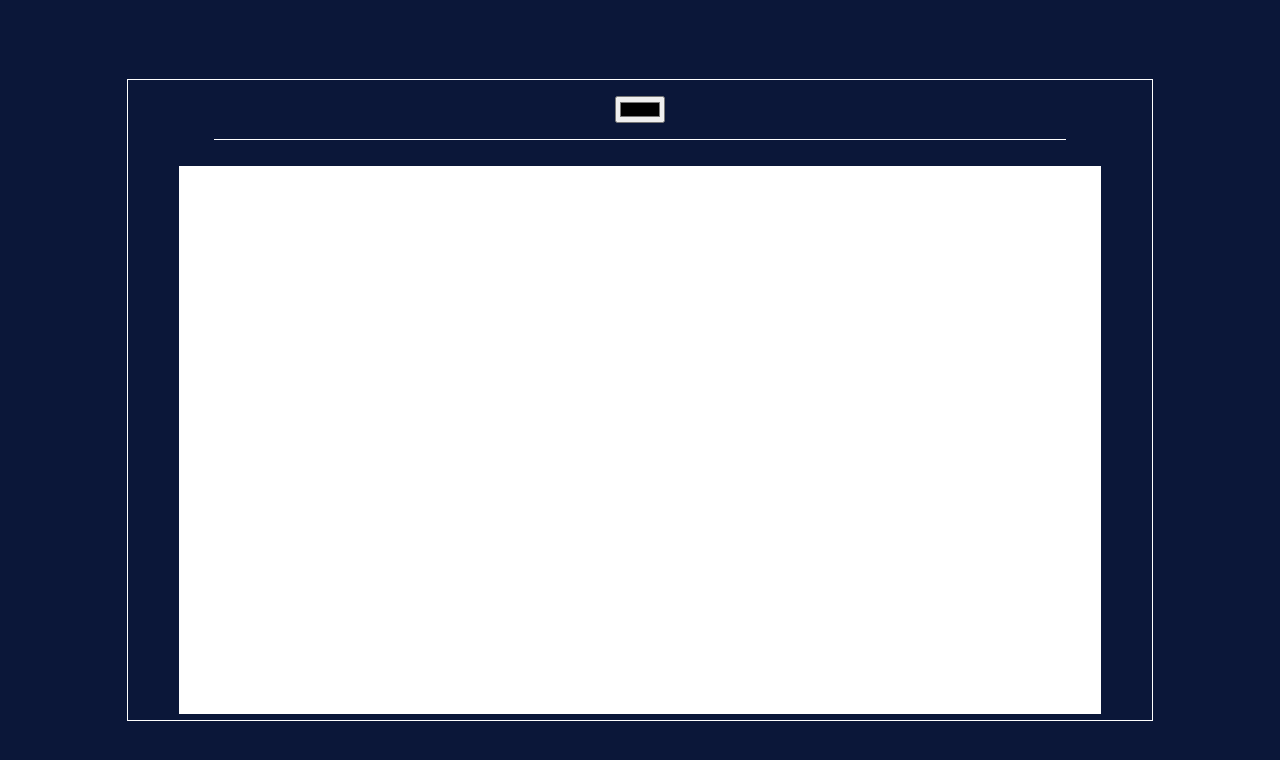
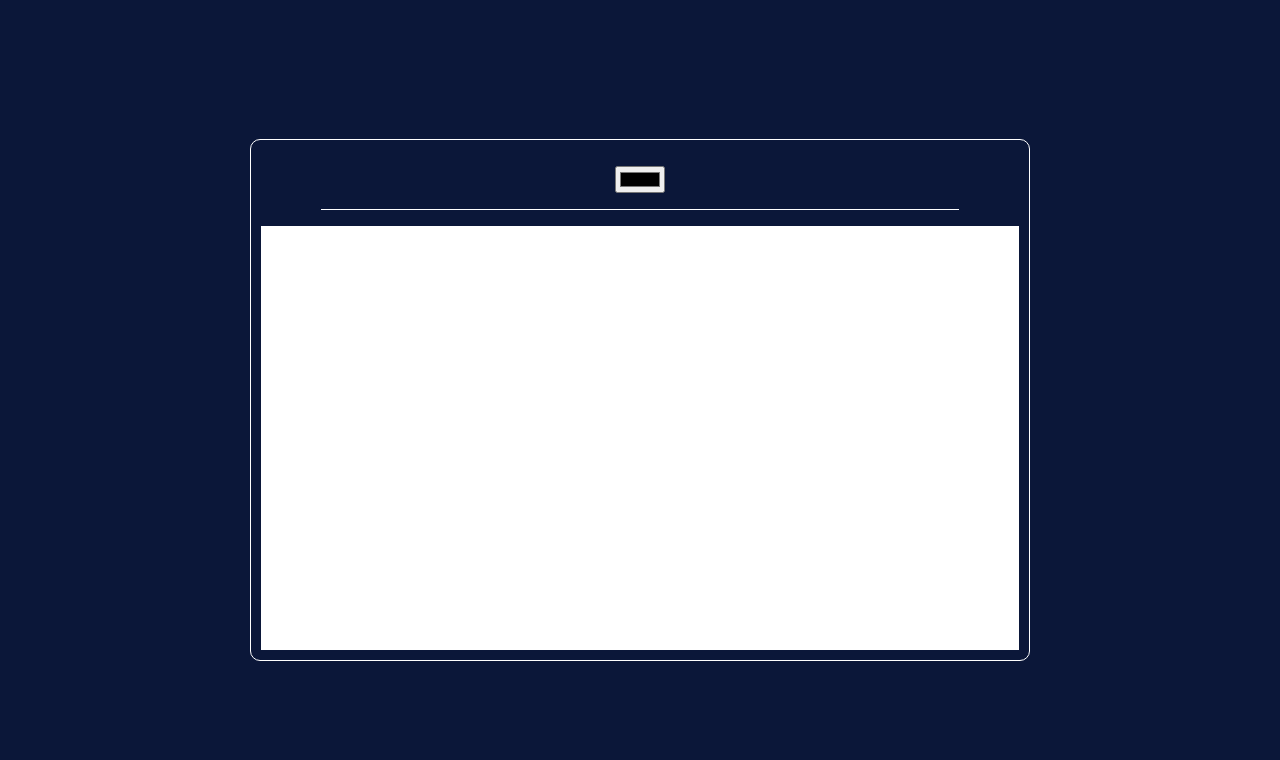
Before and after one commit to MJayVen/liveboard, a Vue app in the folder client/: page / in a window 1280 px wide. Shown: the top 760 px of the page. Built offline with nearby package versions, Linux system fonts and the light colour scheme.

Commit message:
change color + resize canvas w/o clearing it

```diff
--- a/client/index.html
+++ b/client/index.html
@@ -1,9 +1,9 @@
 <!DOCTYPE html>
 <html lang="en">
   <head>
-    <meta charset="UTF-8">
-    <link rel="icon" href="/favicon.ico">
-    <meta name="viewport" content="width=device-width, initial-scale=1.0">
+    <meta charset="UTF-8" />
+    <link rel="icon" href="/favicon.ico" />
+    <meta name="viewport" content="width=device-width, initial-scale=1.0" />
     <title>Vite App</title>
   </head>
   <body>
--- a/client/src/App.vue
+++ b/client/src/App.vue
@@ -10,8 +10,7 @@ import { RouterView } from 'vue-router'
 
 <style scoped>
 .container {
-  width: 100%;
-  height: 100%;
+  min-height: 100vh;
   display: flex;
   justify-content: center;
   align-items: center;
--- a/client/src/assets/base.css
+++ /dev/null
@@ -1,74 +0,0 @@
-/* color palette from <https://github.com/vuejs/theme> */
-:root {
-  --vt-c-white: #ffffff;
-  --vt-c-white-soft: #f8f8f8;
-  --vt-c-white-mute: #f2f2f2;
-
-  --vt-c-black: #181818;
-  --vt-c-black-soft: #222222;
-  --vt-c-black-mute: #282828;
-
-  --vt-c-indigo: #2c3e50;
-
-  --vt-c-divider-light-1: rgba(60, 60, 60, 0.29);
-  --vt-c-divider-light-2: rgba(60, 60, 60, 0.12);
-  --vt-c-divider-dark-1: rgba(84, 84, 84, 0.65);
-  --vt-c-divider-dark-2: rgba(84, 84, 84, 0.48);
-
-  --vt-c-text-light-1: var(--vt-c-indigo);
-  --vt-c-text-light-2: rgba(60, 60, 60, 0.66);
-  --vt-c-text-dark-1: var(--vt-c-white);
-  --vt-c-text-dark-2: rgba(235, 235, 235, 0.64);
-}
-
-/* semantic color variables for this project */
-:root {
-  --color-background: var(--vt-c-white);
-  --color-background-soft: var(--vt-c-white-soft);
-  --color-background-mute: var(--vt-c-white-mute);
-
-  --color-border: var(--vt-c-divider-light-2);
-  --color-border-hover: var(--vt-c-divider-light-1);
-
-  --color-heading: var(--vt-c-text-light-1);
-  --color-text: var(--vt-c-text-light-1);
-
-  --section-gap: 160px;
-}
-
-@media (prefers-color-scheme: dark) {
-  :root {
-    --color-background: var(--vt-c-black);
-    --color-background-soft: var(--vt-c-black-soft);
-    --color-background-mute: var(--vt-c-black-mute);
-
-    --color-border: var(--vt-c-divider-dark-2);
-    --color-border-hover: var(--vt-c-divider-dark-1);
-
-    --color-heading: var(--vt-c-text-dark-1);
-    --color-text: var(--vt-c-text-dark-2);
-  }
-}
-
-*,
-*::before,
-*::after {
-  box-sizing: border-box;
-  margin: 0;
-  position: relative;
-  font-weight: normal;
-}
-
-body {
-  min-height: 100vh;
-  color: var(--color-text);
-  background: var(--color-background);
-  transition: color 0.5s, background-color 0.5s;
-  line-height: 1.6;
-  font-family: Inter, -apple-system, BlinkMacSystemFont, 'Segoe UI', Roboto, Oxygen, Ubuntu,
-    Cantarell, 'Fira Sans', 'Droid Sans', 'Helvetica Neue', sans-serif;
-  font-size: 15px;
-  text-rendering: optimizeLegibility;
-  -webkit-font-smoothing: antialiased;
-  -moz-osx-font-smoothing: grayscale;
-}
--- a/client/src/assets/main.css
+++ b/client/src/assets/main.css
@@ -1,19 +1,19 @@
+html,
+body,
 #app {
-  width: 100%;
-  height: 100%;
+  min-height: 100%;
+  overflow: hidden;
 }
 
 body {
+  height: 100vh;
   margin: 0;
   padding: 0;
-  width: 100%;
-  height: 100%;
 }
 
-html {
-  width: 100%;
-  height: 100%;
-}
+/* #app {
+
+} */
 
 h1,
 h2,
--- a/client/src/components/Board.vue
+++ b/client/src/components/Board.vue
@@ -2,22 +2,27 @@
 
 import { onMounted } from 'vue';
 
+const props = defineProps<{
+    color?: string;
+}>();
 
 onMounted(() => {
     draw();
 });
 
+let elements = [] as Path2D[];
+
+
 function draw() {
-    var canvas = document.querySelector('#board') as HTMLCanvasElement;
-    var ctx = canvas!.getContext('2d');
-
-    var sketch = document.querySelector('#sketch');
-    var sketch_style = getComputedStyle(sketch as Element);
+    let canvas = document.querySelector('#board') as HTMLCanvasElement;
+    let ctx = canvas!.getContext('2d');
+    let sketch = document.querySelector('#sketch');
+    let sketch_style = getComputedStyle(sketch as Element);
     canvas.width = parseInt(sketch_style.getPropertyValue('width'));
     canvas.height = parseInt(sketch_style.getPropertyValue('height'));
 
-    var mouse = { x: 0, y: 0 };
-    var last_mouse = { x: 0, y: 0 };
+    let mouse = { x: 0, y: 0 };
+    let last_mouse = { x: 0, y: 0 };
 
     /* Mouse Capturing Work */
     canvas.addEventListener('mousemove', function (e) {
@@ -33,9 +38,9 @@ function draw() {
     ctx!.lineWidth = 5;
     ctx!.lineJoin = 'round';
     ctx!.lineCap = 'round';
-    ctx!.strokeStyle = 'blue';
 
     canvas.addEventListener('mousedown', function (e) {
+        ctx!.strokeStyle = props.color!;
         canvas.addEventListener('mousemove', onPaint, false);
     }, false);
 
@@ -43,15 +48,25 @@ function draw() {
         canvas.removeEventListener('mousemove', onPaint, false);
     }, false);
 
-    var onPaint = function () {
-        ctx!.beginPath();
-        ctx!.moveTo(last_mouse.x, last_mouse.y);
-        ctx!.lineTo(mouse.x, mouse.y);
-        ctx!.closePath();
-        ctx!.stroke();
+    let onPaint = function () {
+        let line = new Path2D();
+        line.moveTo(last_mouse.x, last_mouse.y);
+        line.lineTo(mouse.x, mouse.y);
+        ctx!.stroke(line);
+        elements.push(line);
     };
 }
 
+window.addEventListener('resize', () => {
+    let canvas = document.querySelector('#board') as HTMLCanvasElement;
+    let ctx = canvas!.getContext('2d');
+    ctx?.clearRect(0, 0, canvas.width, canvas.height);
+    for (let i = 0; i < elements.length; i++) {
+        let newLine = new Path2D(elements[i]);
+        ctx?.stroke(newLine);
+    }
+    console.log(elements)
+});
 
 </script>
 
@@ -64,15 +79,9 @@ function draw() {
 <style scoped>
 .sketch {
     background-color: white;
-    margin: 10px;
-    max-width: 90%;
-    max-height: 90%;
-    height: 100%;
-    width: 100%;
+    width: 758px;
+    height: 424px;
 }
 
-.board {
-    height: 100%;
-    width: 100%;
-}
+/* .board {} */
 </style>
--- a/client/src/views/BoardView.vue
+++ b/client/src/views/BoardView.vue
@@ -1,13 +1,18 @@
 <script setup lang="ts">
 import Board from '../components/Board.vue';
+
+import { ref, type Ref } from 'vue';
+
+let color = ref('#000000');
+
 </script>
 
 <template>
   <div class="board-container">
     <div class="color-picker-container">
-      <input type="color">
+      <input v-model="color" type="color">
     </div>
-    <Board />
+    <Board :color="color" />
   </div>
 </template>
 
@@ -16,19 +21,19 @@ import Board from '../components/Board.vue';
   display: flex;
   flex-direction: column;
   align-items: center;
-  overflow: hidden;
-  width: 80%;
-  height: 80%;
+  margin: 0 10px;
+  padding: 10px;
   border: 1px solid white;
+  border-radius: 10px;
   background-color: #0b1739;
 }
 
 .color-picker-container {
   padding: 1rem;
+  margin-bottom: 1rem;
   width: 80%;
+  border-bottom: 1px solid white;
   display: flex;
   justify-content: center;
-  margin-bottom: 1rem;
-  border-bottom: 1px solid white;
 }
 </style>
```
Also changed, not shown: client/src/assets/logo.svg (deleted).
